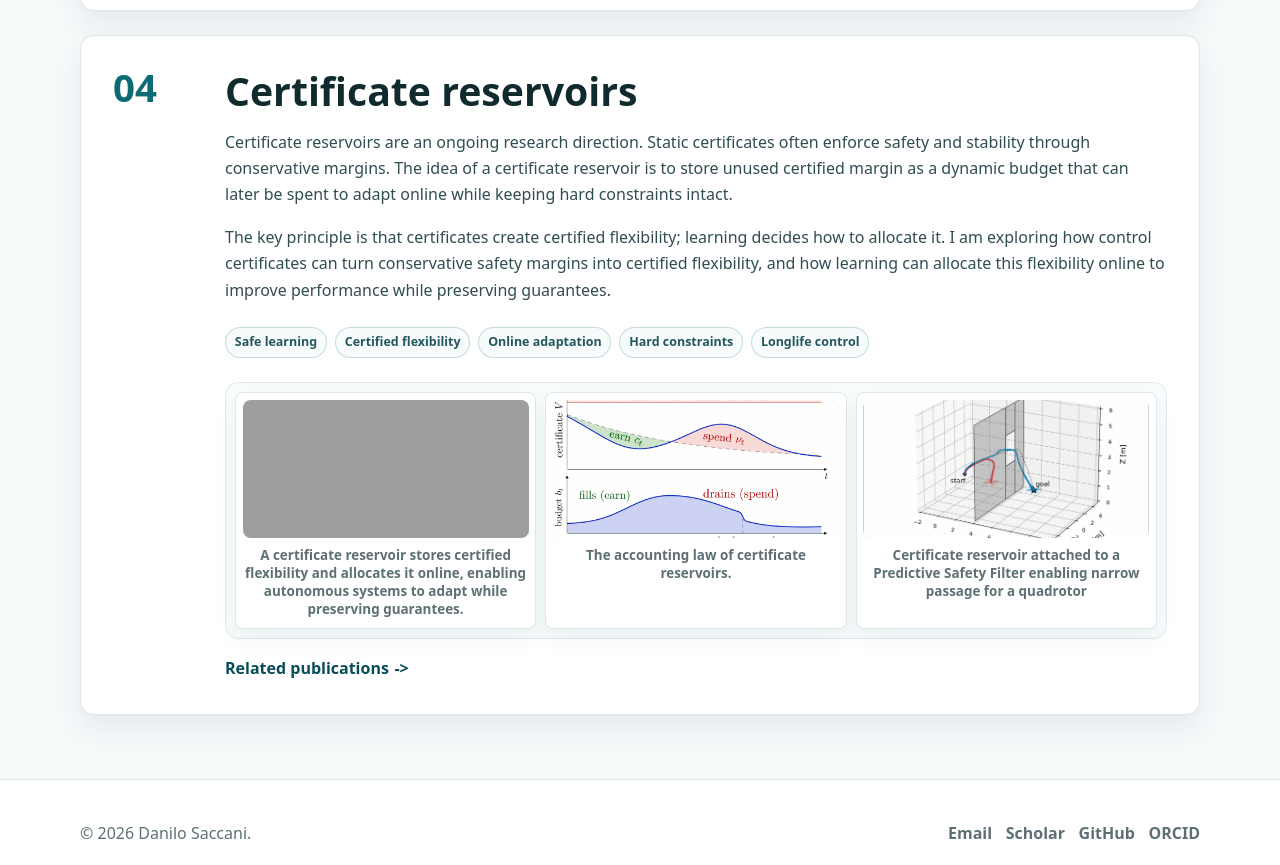
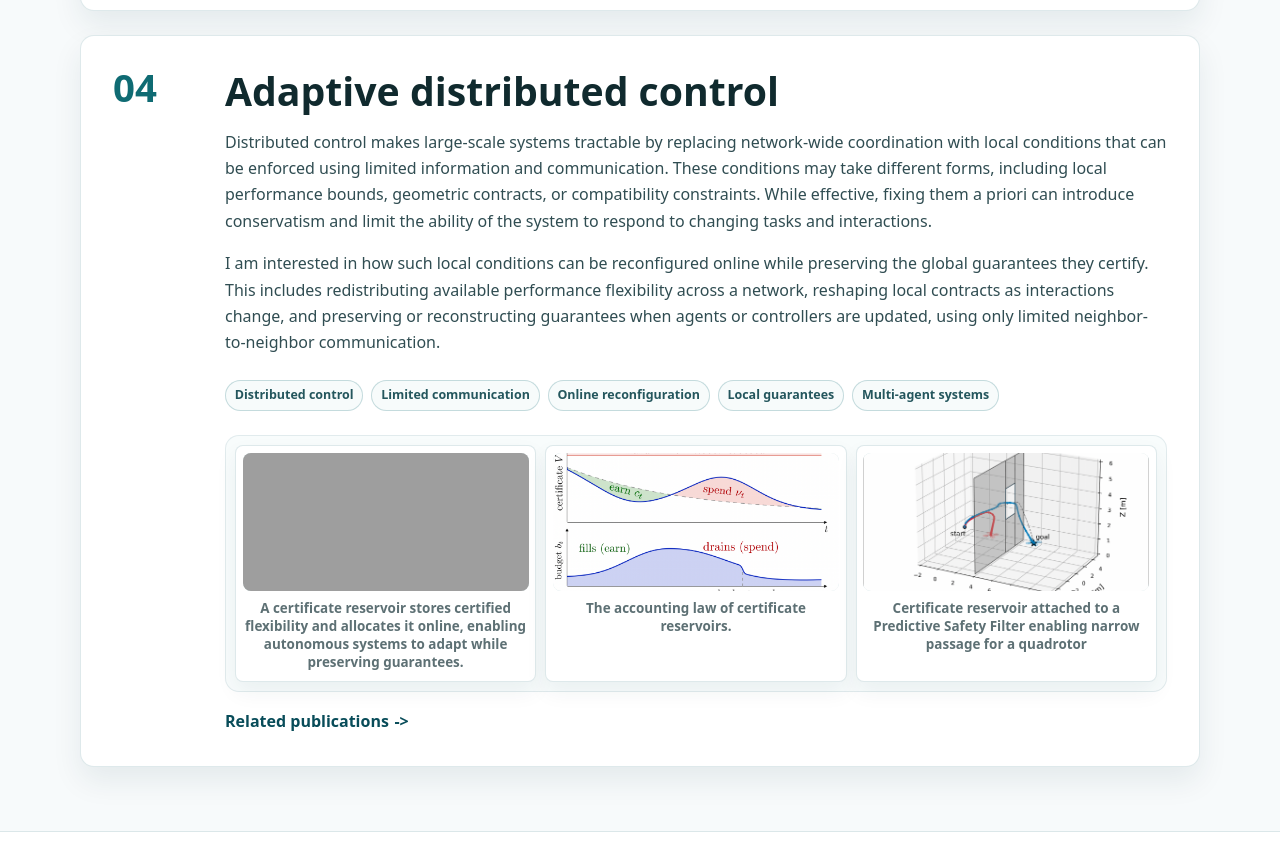
Before and after one commit to DaniloSaccani/danilosaccani.github.io, a plain HTML site: page research.html in a window 1280 px wide. Shown: the part 2897-3762 px from the top of the page. Drawn offline with Linux system fonts and the light colour scheme; grey boxes are pictures that could not be loaded.

Commit message:
updated publications and research

```diff
--- a/research.html
+++ b/research.html
@@ -177,21 +177,26 @@
         <article class="theme-card" id="certificate-reservoirs">
           <div class="theme-number">04</div>
           <div class="theme-body">
-            <h2>Certificate reservoirs</h2>
+            <h2>Adaptive distributed control</h2>
             <p>
-              Certificate reservoirs are an ongoing research direction. Static certificates often enforce safety and stability
-              through conservative margins. The idea of a certificate reservoir is to store unused certified margin as a dynamic
-              budget that can later be spent to adapt online while keeping hard constraints intact.
+              Distributed control makes large-scale systems tractable by replacing network-wide coordination with local
+              conditions that can be enforced using limited information and communication. These conditions may take
+              different forms, including local performance bounds, geometric contracts, or compatibility constraints.
+              While effective, fixing them a priori can introduce conservatism and limit the ability of the system to
+              respond to changing tasks and interactions.
             </p>
             <p>
-              The key principle is that certificates create certified flexibility; learning decides how to allocate it. I am exploring how control certificates can turn conservative safety margins into certified flexibility, and how learning can allocate this flexibility online to improve performance while preserving guarantees.
+              I am interested in how such local conditions can be reconfigured online while preserving the global
+              guarantees they certify. This includes redistributing available performance flexibility across a network,
+              reshaping local contracts as interactions change, and preserving or reconstructing guarantees when agents
+              or controllers are updated, using only limited neighbor-to-neighbor communication.
             </p>
             <div class="tag-list" aria-label="Key ideas">
-              <span>Safe learning</span>
-              <span>Certified flexibility</span>
-              <span>Online adaptation</span>
-              <span>Hard constraints</span>
-              <span>Longlife control</span>
+              <span>Distributed control</span>
+              <span>Limited communication</span>
+              <span>Online reconfiguration</span>
+              <span>Local guarantees</span>
+              <span>Multi-agent systems</span>
             </div>
             <div class="research-figures" aria-label="Figure slots for certificate reservoirs">
               <figure class="research-figure" data-image-shell>
```
Also changed, not shown: assets/data/publications.json (+19 -5 lines), 1 other file.
